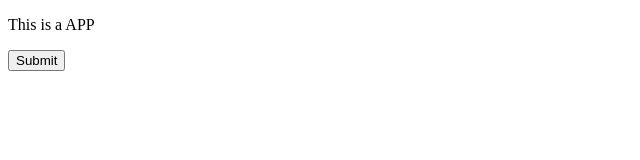
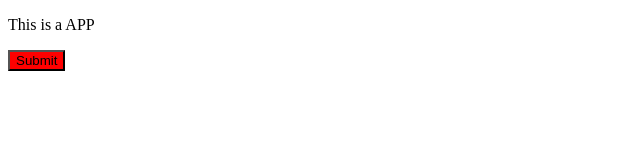
Before and after one commit to ducnhantapdev/ducnhantapdev, a website: page index.html in a window 1280 px wide. Shown: the whole page, without its empty margins (0-640 px from the left). Drawn offline with Linux system fonts and the light colour scheme.

Commit message:
changed index.html

```diff
--- a/index.html
+++ b/index.html
@@ -4,6 +4,9 @@
     <meta charset="UTF-8">
     <meta name="viewport" content="width=device-width, initial-scale=1.0">
     <title>Document</title>
+
+    <link rel="stylesheet" href="index.css">
+    <link rel="stylesheet" href="index2.css">
 </head>
 <body>
     <p>This is a APP</p>
```
Also changed, not shown: package.json (added, +12 -0 lines).
